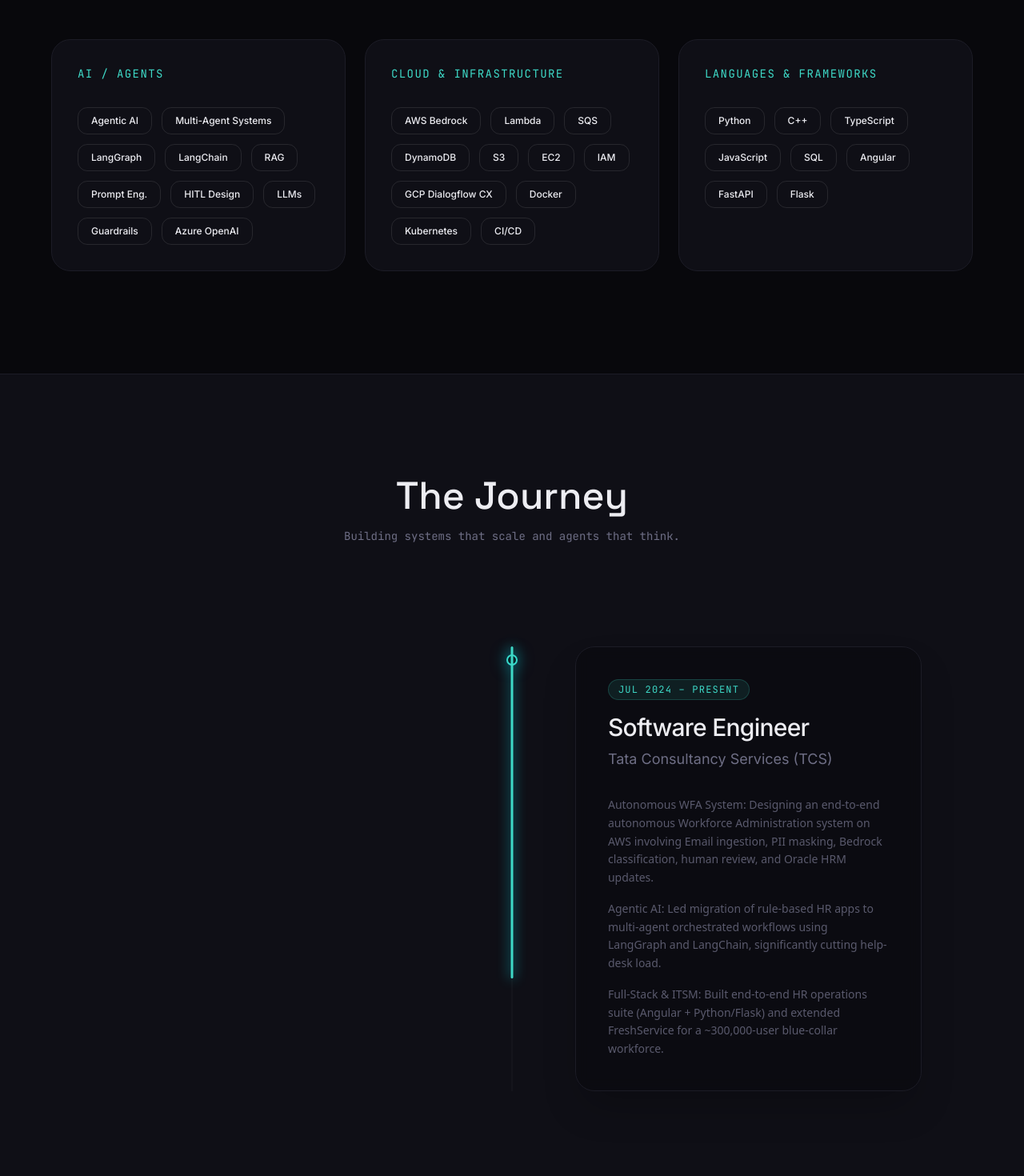
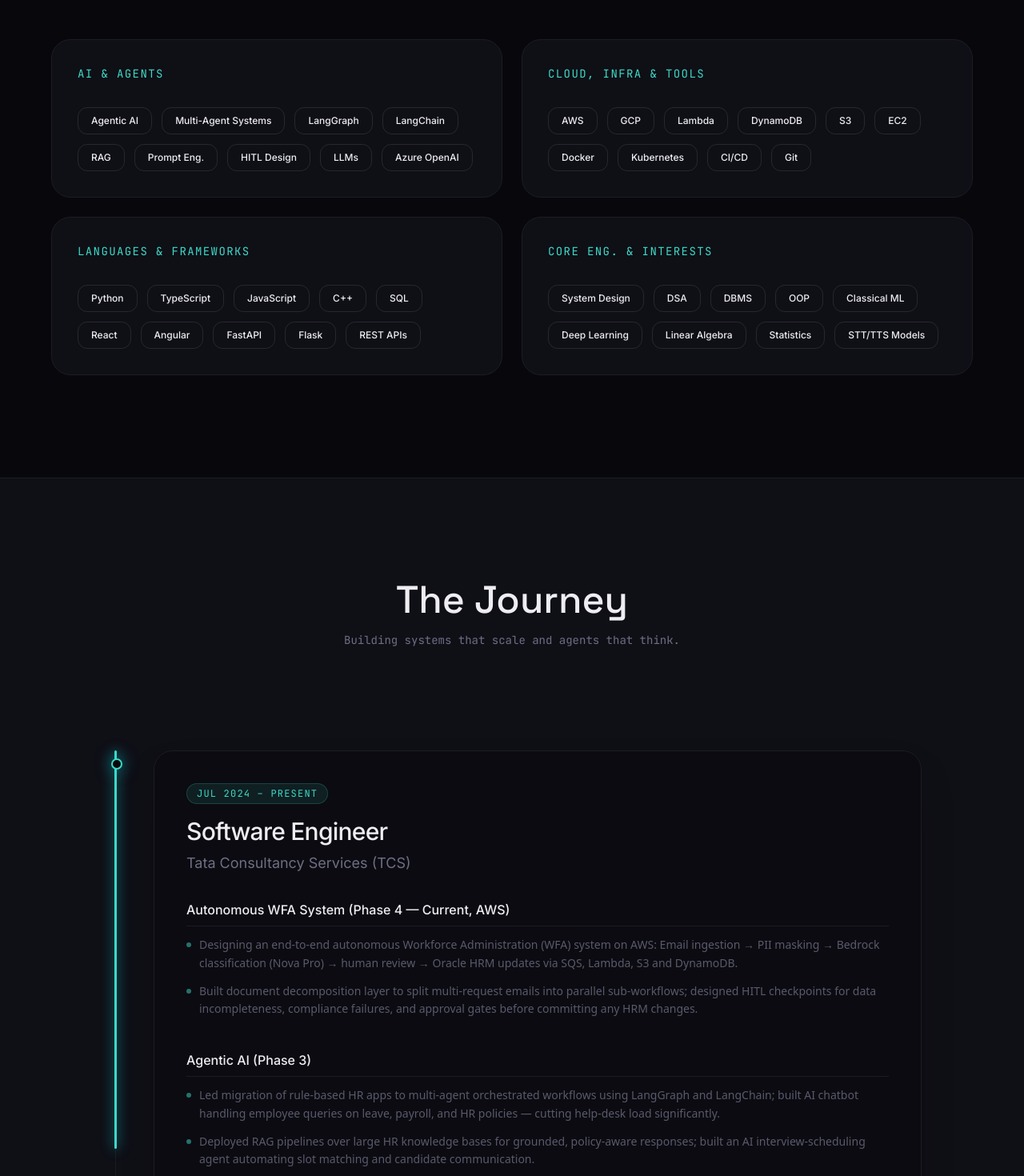
Before and after one commit to subhojeet-chowdhury/portfolio, a Next.js app: page / in a window 1280 px wide. Shown: the part 1060-2530 px from the top of the page at 80% size. Built offline with nearby package versions, Linux system fonts and the light colour scheme.

Commit message:
chore: formated JSON data arrays for better readability and minor spacing fixes

```diff
--- a/src/components/portfolio/hero.tsx
+++ b/src/components/portfolio/hero.tsx
@@ -79,7 +79,7 @@
            initial={{ opacity: 0 }}
            animate={{ opacity: 1 }}
            transition={{ delay: 1, duration: 1 }}
-           className="absolute bottom-12 left-1/2 -translate-x-1/2 animate-bounce"
+           className="mt-12 animate-bounce"
         >
           <div className="w-6 h-10 border-2 border-hairline rounded-full flex justify-center pt-2">
             <div className="w-1.5 h-1.5 bg-wave-cyan rounded-full" />
--- a/src/components/portfolio/journey.tsx
+++ b/src/components/portfolio/journey.tsx
@@ -36,16 +36,16 @@
 
         <div className="relative">
           {/* Background Track */}
-          <div className="absolute left-4 md:left-1/2 top-0 bottom-0 w-px bg-white/5 md:-translate-x-1/2" />
+          <div className="absolute left-[16px] top-0 bottom-0 w-px bg-white/5" />
 
           {/* Scroll Drawn Line */}
           <motion.div
-            className="absolute left-[15px] md:left-1/2 top-0 w-[3px] bg-wave-cyan md:-translate-x-1/2 shadow-[0_0_15px_rgba(0,240,255,0.8)] origin-top z-10 rounded-full"
+            className="absolute left-[15px] top-0 w-[3px] bg-wave-cyan shadow-[0_0_15px_rgba(0,240,255,0.8)] origin-top z-10 rounded-full"
             style={{ height: lineHeight }}
           />
 
           {experience.map((job, idx) => (
-            <JourneyCard key={idx} job={job} idx={idx} />
+            <JourneyCard key={idx} job={job} />
           ))}
         </div>
       </div>
@@ -54,46 +54,52 @@
 }
 
 // eslint-disable-next-line @typescript-eslint/no-explicit-any
-function JourneyCard({ job, idx }: { job: any, idx: number }) {
+function JourneyCard({ job }: { job: any }) {
   const cardRef = useRef(null);
   const { scrollYProgress } = useScroll({
     target: cardRef,
     offset: ["start end", "center center"]
   });
 
-  const scale = useTransform(scrollYProgress, [0, 1], [0.85, 1]);
+  const scale = useTransform(scrollYProgress, [0, 1], [0.95, 1]);
   const opacity = useTransform(scrollYProgress, [0, 1], [0, 1]);
-  const rotateX = useTransform(scrollYProgress, [0, 1], [25, 0]);
-  const y = useTransform(scrollYProgress, [0, 1], [80, 0]);
+  const y = useTransform(scrollYProgress, [0, 1], [40, 0]);
 
   return (
-    <div ref={cardRef} className={`relative flex flex-col md:flex-row gap-8 mb-32 ${idx % 2 === 0 ? 'md:flex-row-reverse' : ''} group perspective-[1200px]`}>
+    <div ref={cardRef} className="relative flex flex-col md:flex-row gap-8 mb-32 group">
       {/* Dot */}
       <motion.div
         style={{ scale, opacity }}
-        className="absolute left-[10.5px] md:left-1/2 top-[10px] w-3.5 h-3.5 bg-void border-[2.5px] border-wave-cyan rounded-full md:-translate-x-1/2 z-20 shadow-[0_0_20px_rgba(0,240,255,0.5)] group-hover:bg-wave-cyan group-hover:scale-150 transition-all duration-500"
+        className="absolute left-[10.5px] top-[10px] w-3.5 h-3.5 bg-void border-[2.5px] border-wave-cyan rounded-full z-20 shadow-[0_0_20px_rgba(0,240,255,0.5)] group-hover:bg-wave-cyan group-hover:scale-150 transition-all duration-500"
       />
 
       <motion.div
-        style={{ scale, opacity, rotateX, y }}
-        className={`md:w-1/2 pl-12 md:pl-0 ${idx % 2 === 0 ? 'md:pl-16' : 'md:pr-16'} flex flex-col justify-start`}
+        style={{ scale, opacity, y }}
+        className="w-full pl-12 md:pl-16 flex flex-col justify-start"
       >
-        <div className={`flex flex-col ${idx % 2 === 0 ? 'md:items-start text-left' : 'md:items-end text-left md:text-right'} bg-void/50 backdrop-blur-sm p-10 rounded-3xl border border-hairline hover:border-wave-cyan/40 transition-colors duration-500 shadow-2xl`}>
+        <div className="flex flex-col items-start text-left bg-void/50 backdrop-blur-sm p-10 rounded-3xl border border-hairline hover:border-wave-cyan/40 transition-colors duration-500 shadow-2xl">
           <span className="font-mono text-xs text-wave-cyan uppercase tracking-widest mb-4 inline-block px-3 py-1 rounded-full bg-wave-cyan/10 border border-wave-cyan/20">{job.period}</span>
           <h3 className="text-3xl font-medium text-ghost mb-2 tracking-tight">{job.role}</h3>
           <h4 className="text-lg text-static mb-8">{job.company}</h4>
 
-          <ul className={`flex flex-col gap-4 font-sans text-sm text-static/80 ${idx % 2 === 0 ? 'items-start text-left' : 'md:items-end text-left md:text-right'}`}>
-            {job.highlights.map((h: string, i: number) => (
-              <li key={i} className="leading-relaxed max-w-md relative">
-                {h}
-              </li>
+          <div className="flex flex-col gap-10 w-full">
+            {/* eslint-disable-next-line @typescript-eslint/no-explicit-any */}
+            {job.phases.map((phase: any, pIdx: number) => (
+              <div key={pIdx} className="flex flex-col gap-3">
+                <h5 className="font-medium text-ghost text-base border-b border-hairline pb-2">{phase.title}</h5>
+                <ul className="flex flex-col gap-3 font-sans text-sm text-static/80">
+                  {phase.bullets.map((b: string, i: number) => (
+                    <li key={i} className="leading-relaxed relative pl-4">
+                      <span className="absolute left-0 top-2 w-1.5 h-1.5 rounded-full bg-wave-cyan/50" />
+                      {b}
+                    </li>
+                  ))}
+                </ul>
+              </div>
             ))}
-          </ul>
+          </div>
         </div>
       </motion.div>
-
-      <div className="hidden md:block md:w-1/2" />
     </div>
   );
 }
--- a/src/components/portfolio/skills.tsx
+++ b/src/components/portfolio/skills.tsx
@@ -67,7 +67,7 @@
           <p className="font-mono text-static text-sm max-w-xl mx-auto">Mastery across the stack, powered by modern tooling.</p>
         </motion.div>
 
-        <div className="grid grid-cols-1 md:grid-cols-3 gap-6">
+        <div className="grid grid-cols-1 md:grid-cols-2 gap-6">
           {skills.map((skillGroup, idx) => (
             <motion.div
               key={skillGroup.category}
--- a/src/data/portfolio.json
+++ b/src/data/portfolio.json
@@ -13,16 +13,62 @@
   },
   "skills": [
     {
-      "category": "AI / Agents",
-      "items": ["Agentic AI", "Multi-Agent Systems", "LangGraph", "LangChain", "RAG", "Prompt Eng.", "HITL Design", "LLMs", "Guardrails", "Azure OpenAI"]
+      "category": "AI & Agents",
+      "items": [
+        "Agentic AI",
+        "Multi-Agent Systems",
+        "LangGraph",
+        "LangChain",
+        "RAG",
+        "Prompt Eng.",
+        "HITL Design",
+        "LLMs",
+        "Azure OpenAI"
+      ]
     },
     {
-      "category": "Cloud & Infrastructure",
-      "items": ["AWS Bedrock", "Lambda", "SQS", "DynamoDB", "S3", "EC2", "IAM", "GCP Dialogflow CX", "Docker", "Kubernetes", "CI/CD"]
+      "category": "Cloud, Infra & Tools",
+      "items": [
+        "AWS",
+        "GCP",
+        "Lambda",
+        "DynamoDB",
+        "S3",
+        "EC2",
+        "Docker",
+        "Kubernetes",
+        "CI/CD",
+        "Git"
+      ]
     },
     {
       "category": "Languages & Frameworks",
-      "items": ["Python", "C++", "TypeScript", "JavaScript", "SQL", "Angular", "FastAPI", "Flask"]
+      "items": [
+        "Python",
+        "TypeScript",
+        "JavaScript",
+        "C++",
+        "SQL",
+        "React",
+        "Angular",
+        "FastAPI",
+        "Flask",
+        "REST APIs"
+      ]
+    },
+    {
+      "category": "Core Eng. & Interests",
+      "items": [
+        "System Design",
+        "DSA",
+        "DBMS",
+        "OOP",
+        "Classical ML",
+        "Deep Learning",
+        "Linear Algebra",
+        "Statistics",
+        "STT/TTS Models"
+      ]
     }
   ],
   "experience": [
@@ -31,10 +77,28 @@
       "company": "Tata Consultancy Services (TCS)",
       "location": "Kolkata, India",
       "period": "Jul 2024 – Present",
-      "highlights": [
-        "Autonomous WFA System: Designing an end-to-end autonomous Workforce Administration system on AWS involving Email ingestion, PII masking, Bedrock classification, human review, and Oracle HRM updates.",
-        "Agentic AI: Led migration of rule-based HR apps to multi-agent orchestrated workflows using LangGraph and LangChain, significantly cutting help-desk load.",
-        "Full-Stack & ITSM: Built end-to-end HR operations suite (Angular + Python/Flask) and extended FreshService for a ~300,000-user blue-collar workforce."
+      "phases": [
+        {
+          "title": "Autonomous WFA System (Phase 4 — Current, AWS)",
+          "bullets": [
+            "Designing an end-to-end autonomous Workforce Administration (WFA) system on AWS: Email ingestion → PII masking → Bedrock classification (Nova Pro) → human review → Oracle HRM updates via SQS, Lambda, S3 and DynamoDB.",
+            "Built document decomposition layer to split multi-request emails into parallel sub-workflows; designed HITL checkpoints for data incompleteness, compliance failures, and approval gates before committing any HRM changes."
+          ]
+        },
+        {
+          "title": "Agentic AI (Phase 3)",
+          "bullets": [
+            "Led migration of rule-based HR apps to multi-agent orchestrated workflows using LangGraph and LangChain; built AI chatbot handling employee queries on leave, payroll, and HR policies — cutting help-desk load significantly.",
+            "Deployed RAG pipelines over large HR knowledge bases for grounded, policy-aware responses; built an AI interview-scheduling agent automating slot matching and candidate communication."
+          ]
+        },
+        {
+          "title": "Full-Stack & ITSM (Phases 1–2)",
+          "bullets": [
+            "Built end-to-end HR operations suite (Angular/React + Python/Flask) covering recruitment, onboarding, payroll, and offboarding; integrated with ServiceNow for structured ticket routing.",
+            "Configured and extended FreshService for a ~300,000-user blue-collar workforce (Applied Universal), automating ticket classification, routing, and resolution tracking across HR and IT."
+          ]
+        }
       ]
     }
   ],
@@ -51,7 +115,13 @@
       "id": "speaktype",
       "title": "SpeakType",
       "tagline": "A lightning-fast, privacy-first, cross-application dictation tool.",
-      "tech": ["Rust", "Python", "Whisper.cpp", "FastAPI", "Llama 3"],
+      "tech": [
+        "Rust",
+        "Python",
+        "Whisper.cpp",
+        "FastAPI",
+        "Llama 3"
+      ],
       "github": "https://github.com/subhojeet-chowdhury/SpeakType",
       "featured": true,
       "showcaseData": {
@@ -60,25 +130,41 @@
             "title": "Any App, Anywhere.",
             "iconName": "Globe",
             "description": "No extensions to install. No API keys to paste into every app you use. A lightweight daemon binds to your OS natively. Just hold ALT+SPACE anywhere, and start speaking.",
-            "tags": ["Global Hotkeys", "System-level Integration", "Rust Backend"]
+            "tags": [
+              "Global Hotkeys",
+              "System-level Integration",
+              "Rust Backend"
+            ]
           },
           {
             "title": "100% Private.",
             "iconName": "Shield",
             "description": "Your voice shouldn't be training someone else's model. We use an embedded inference engine to process your raw audio strictly on your local device.",
-            "tags": ["Local Inference", "Zero Audio Uploads", "Whisper STT"]
+            "tags": [
+              "Local Inference",
+              "Zero Audio Uploads",
+              "Whisper STT"
+            ]
           },
           {
             "title": "Context Chameleon.",
             "iconName": "Wand2",
             "description": "It doesn't just transcribe; it adapts. By detecting your active window, our backend routes your text to an LLM to perfectly match the tone—formal for Outlook, casual for Slack, syntactic for VS Code.",
-            "tags": ["Active Window Detection", "AI Tone Matching", "FastAPI Service"]
+            "tags": [
+              "Active Window Detection",
+              "AI Tone Matching",
+              "FastAPI Service"
+            ]
           },
           {
             "title": "Instantly There.",
             "iconName": "Zap",
             "description": "Once the context is refined, the text doesn't just copy to your clipboard. It natively injects and streams into your active text field in under 700ms total latency.",
-            "tags": ["Sub-second Latency", "Keystroke Streaming", "Auto-Formatting"]
+            "tags": [
+              "Sub-second Latency",
+              "Keystroke Streaming",
+              "Auto-Formatting"
+            ]
           }
         ],
         "environments": [
@@ -125,7 +211,12 @@
       "id": "hr-workmate",
       "title": "HR Workmate",
       "tagline": "Agentic HR Chatbot for enterprise conversational querying and retrieval.",
-      "tech": ["LangGraph", "LangChain", "RAG", "Azure OpenAI"],
+      "tech": [
+        "LangGraph",
+        "LangChain",
+        "RAG",
+        "Azure OpenAI"
+      ],
       "github": "",
       "featured": true
     },
@@ -133,7 +224,12 @@
       "id": "prism",
       "title": "Prism",
       "tagline": "Autonomous WFA Email-to-HRM Pipeline.",
-      "tech": ["AWS Bedrock", "Presidio", "Lambda", "SQS"],
+      "tech": [
+        "AWS Bedrock",
+        "Presidio",
+        "Lambda",
+        "SQS"
+      ],
       "github": "",
       "featured": true
     }
```
Also changed, not shown: 1 other file (tests, documents, lock files or other folders).
